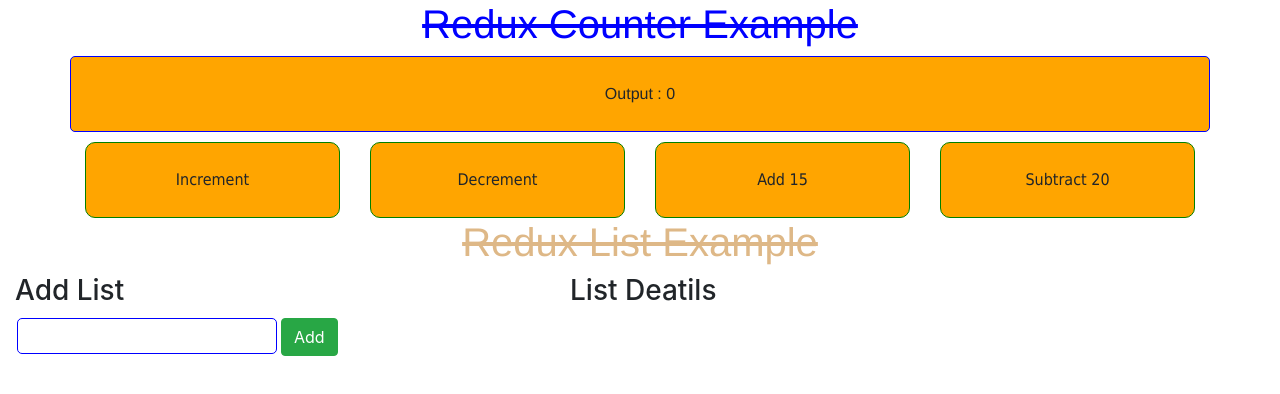
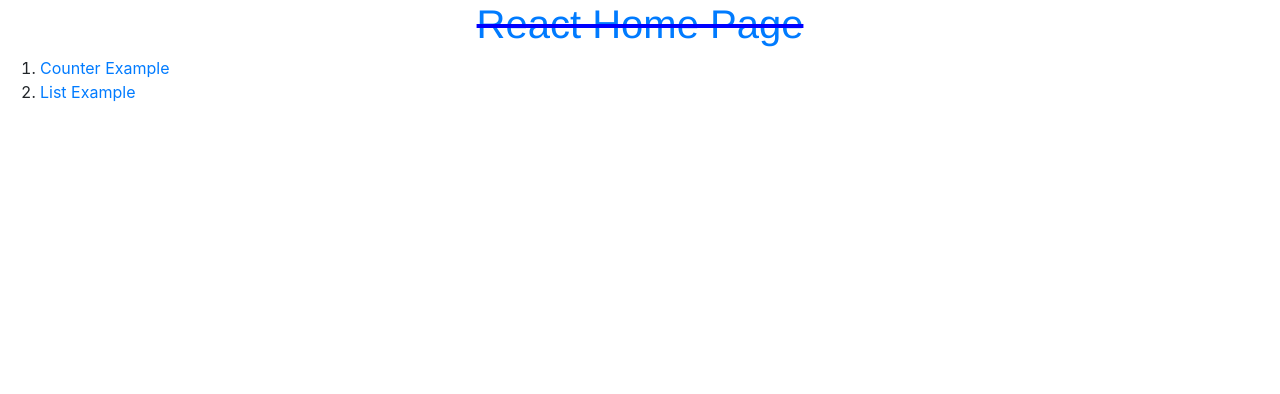
Before and after one commit to manikonda9/redux-counter-example, a React app in the folder src/: page / in a window 1280 px wide. Shown: the top 394 px of the page. Built offline with nearby package versions, Linux system fonts and the light colour scheme; the HTML template or start-up script is replaced by a standard one.

Commit message:
Adding Router
basic routing for pages

```diff
--- a/package.json
+++ b/package.json
@@ -10,6 +10,7 @@
     "react": "16.7.0",
     "react-dom": "16.7.0",
     "react-redux": "6.0.0",
+    "react-router-dom": "4.3.1",
     "redux": "4.0.1"
   },
   "devDependencies": {
--- a/src/App.css
+++ b/src/App.css
@@ -1,6 +1,9 @@
-.main{
-    text-align: center;
-    color:blue;
-    font-family: 'Franklin Gothic Medium', 'Arial Narrow', Arial, sans-serif;
-    text-decoration-line: line-through;
+.main {
+  text-align: center;
+  color: blue;
+  font-family: "Franklin Gothic Medium", "Arial Narrow", Arial, sans-serif;
+  text-decoration-line: line-through;
 }
+.link:hover {
+  text-decoration: none;
+}
--- a/src/App.js
+++ b/src/App.js
@@ -1,25 +1,22 @@
 import React from "react";
 import ReactDOM from "react-dom";
-import Counter from "./containers/counter/counter";
-import List from "./containers/list/list";
+
 import "./App.css";
+import Routing from "./routing";
 
 class App extends React.Component {
-  constructor(props) {
-    super(props);
-    this.state = {
-      counter: 0,
-      list: []
-    };
-  }
   render() {
     return (
-      <div>
+      <React.Fragment>
+        <Routing />
+      </React.Fragment>
+    );
+
+    /*<div>
         <h1 className="main">{this.props.title}</h1>
         <Counter counter={this.state.counter} />
         <List list={this.state.list} />
-      </div>
-    );
+      </div>*/
   }
 }
 
--- /dev/null
+++ b/src/Home.js
@@ -0,0 +1,30 @@
+import React from "react";
+import { Link } from "react-router-dom";
+
+class Home extends React.Component {
+  render() {
+    return (
+      <div>
+        <h1 className="main">
+          <Link className="link" to="/">
+            React Home Page
+          </Link>
+        </h1>
+        <ol>
+          <li>
+            <Link className="link" to="/counter">
+              Counter Example
+            </Link>
+          </li>
+          <li>
+            <Link className="link" to="/list">
+              List Example
+            </Link>
+          </li>
+        </ol>
+      </div>
+    );
+  }
+}
+
+export default Home;
--- a/src/containers/counter/counter.js
+++ b/src/containers/counter/counter.js
@@ -2,6 +2,7 @@
 import ReactDOM from "react-dom";
 import "./counter.css";
 import { connect } from "react-redux";
+import { Link } from "react-router-dom";
 import "bootstrap/dist/css/bootstrap.min.css";
 import { INC, DEC, ADD, SUB, func } from "../../actions/index";
 import View from "../../components/counterView/counterView";
@@ -17,7 +18,12 @@
   render() {
     return (
       <div>
-        <h1 className="main">{this.props.title}</h1>
+        <h1 className="main">
+          <Link className="link" to="/">
+            React Home Page
+          </Link>
+        </h1>
+        <h1 className="main">Redux Counter Example</h1>
         <Output counter={this.props.ctr} />
         <div className="container">
           <div className="row">
--- a/src/containers/list/list.js
+++ b/src/containers/list/list.js
@@ -1,6 +1,7 @@
 import React from "react";
 import "./list.css";
 import { connect } from "react-redux";
+import { Link } from "react-router-dom";
 import { addItem, deleteItem } from "../../actions/listAction";
 import ListView from "../../components/listView/listView";
 import AddList from "../../components/addList/addList";
@@ -15,6 +16,11 @@
   render() {
     return (
       <div>
+        <h1 className="main">
+          <Link className="link" to="/">
+            React Home Page
+          </Link>
+        </h1>
         <h1 className="list">Redux List Example</h1>
         <div className="row container">
           <AddList add={this.props.add} />
--- a/src/index.js
+++ b/src/index.js
@@ -4,13 +4,16 @@
 import { createStore } from "redux";
 import { Provider } from "react-redux";
 import rootReducer from "./reducer/index";
+import { BrowserRouter as Router, withRouter } from "react-router-dom";
 import "font-awesome/css/font-awesome.min.css";
 
 const store = createStore(rootReducer);
 
 ReactDOM.render(
   <Provider store={store}>
-    <App title="Redux Counter Example" />
+    <Router>
+      <App />
+    </Router>
   </Provider>,
   document.getElementById("root")
 );
--- /dev/null
+++ b/src/routing.js
@@ -0,0 +1,19 @@
+import React, { Component } from "react";
+import { Switch, Route } from "react-router-dom";
+import Counter from "./containers/counter/counter";
+import List from "./containers/list/list";
+import Home from "./Home";
+
+class RouterComp extends React.Component {
+  render() {
+    return (
+      <Switch>
+        <Route exact path="/" component={Home} />
+        <Route path="/counter" component={Counter} />
+        <Route path="/list" component={List} />
+      </Switch>
+    );
+  }
+}
+
+export default RouterComp;
```
